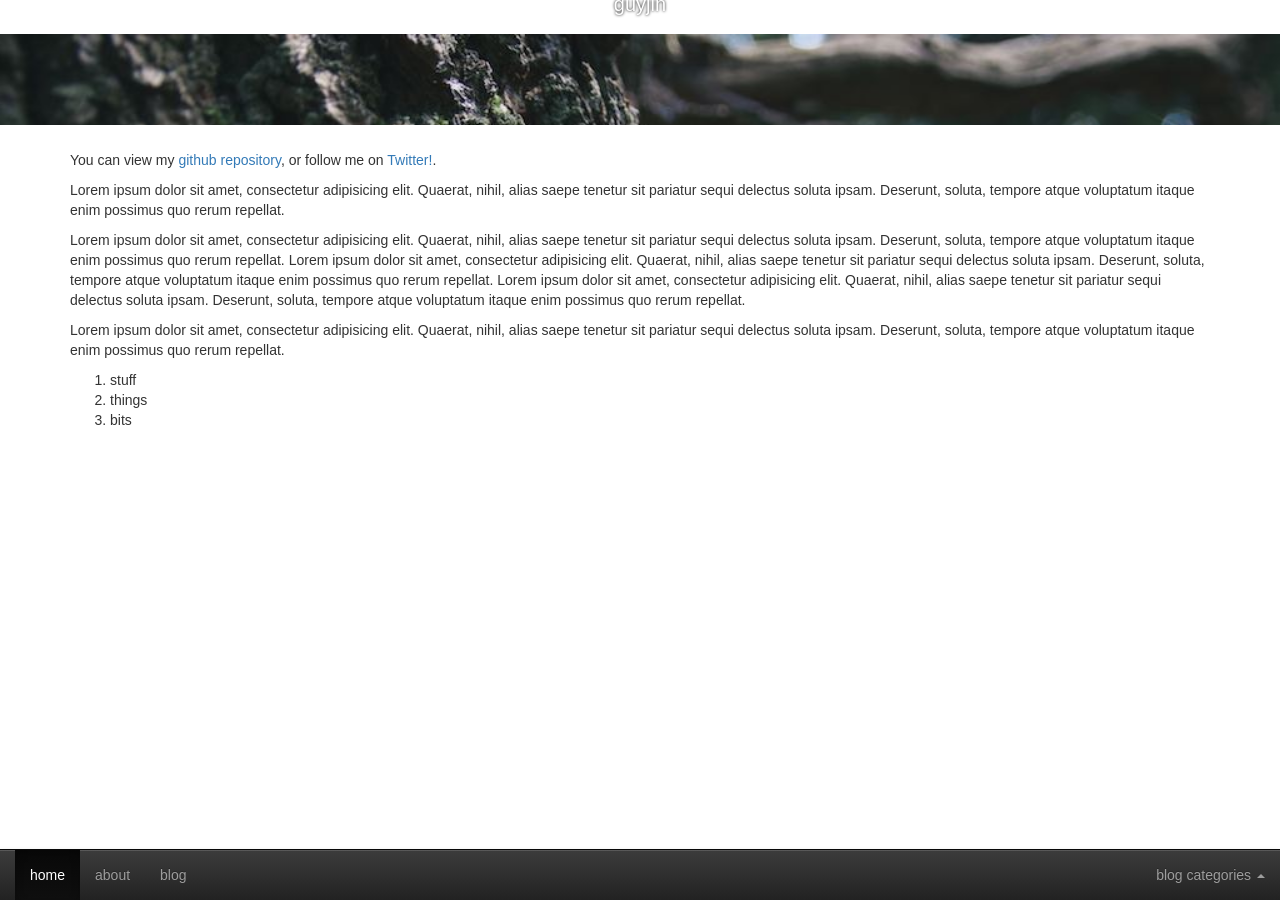
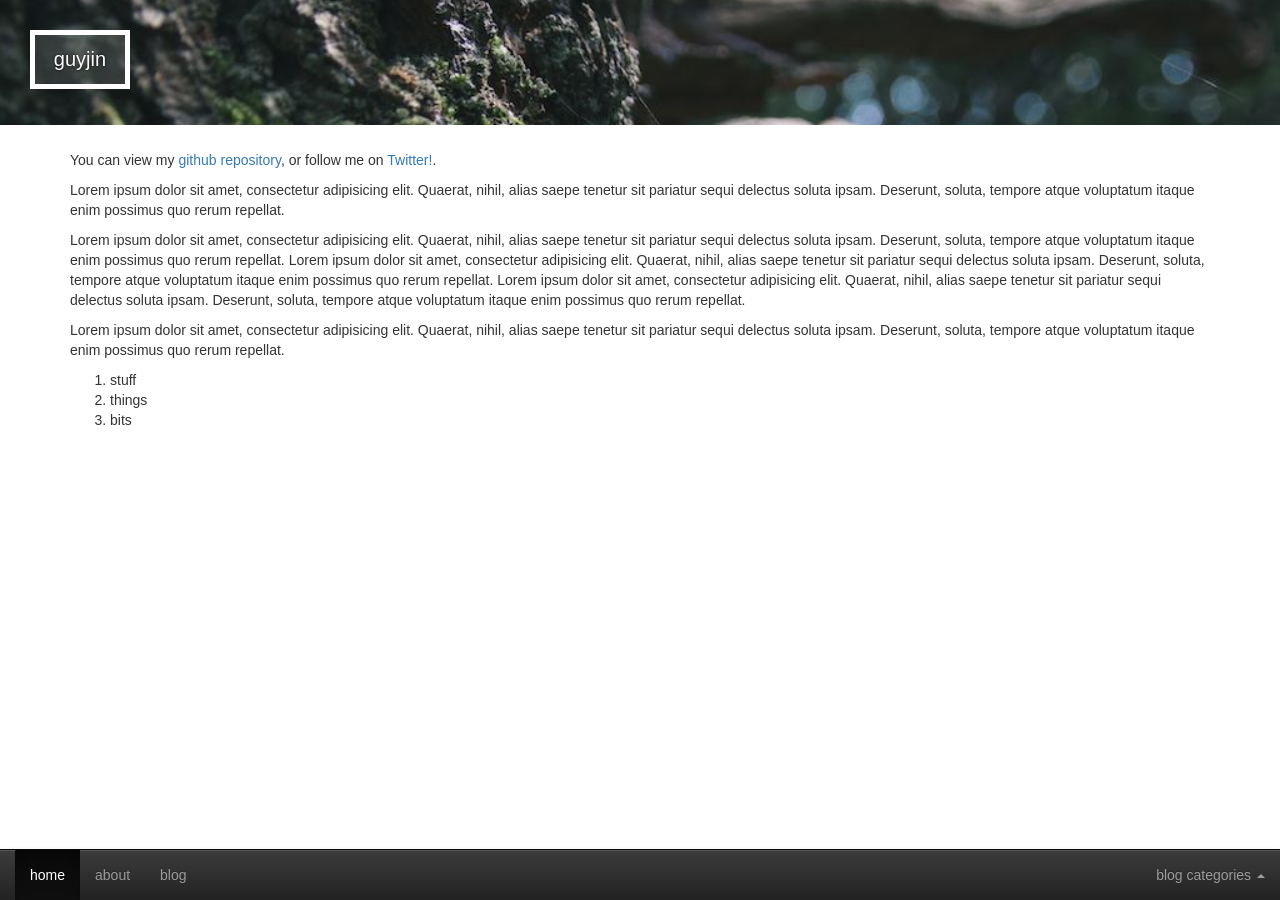
Before and after one commit to guyjin/guyjin.github.io, a Jekyll site: the page built from about.md, in a window 1280 px wide. Built offline with Jekyll 4.4.1, drawn with Linux system fonts in a browser that asks for light colours; nearby versions of some CDN libraries.

Commit message:
fixed incorrect class assignment

```diff
--- a/css/github.css
+++ b/css/github.css
@@ -20,7 +20,7 @@ body {
       font-size: 20px;
       background-color: rgba(255, 255, 255, 0.13);
       text-shadow: 0px 0px 3px #000; }
-    body .banner.block {
+    body .banner .block {
       position: absolute;
       width: 100px;
       top: 30px;
--- a/sass/github.scss
+++ b/sass/github.scss
@@ -20,7 +20,7 @@ body {
 
 		@import "block";
 
-		&.block {
+		.block {
 			position: absolute;
 			width: 100px;
 			top: 30px;
```
